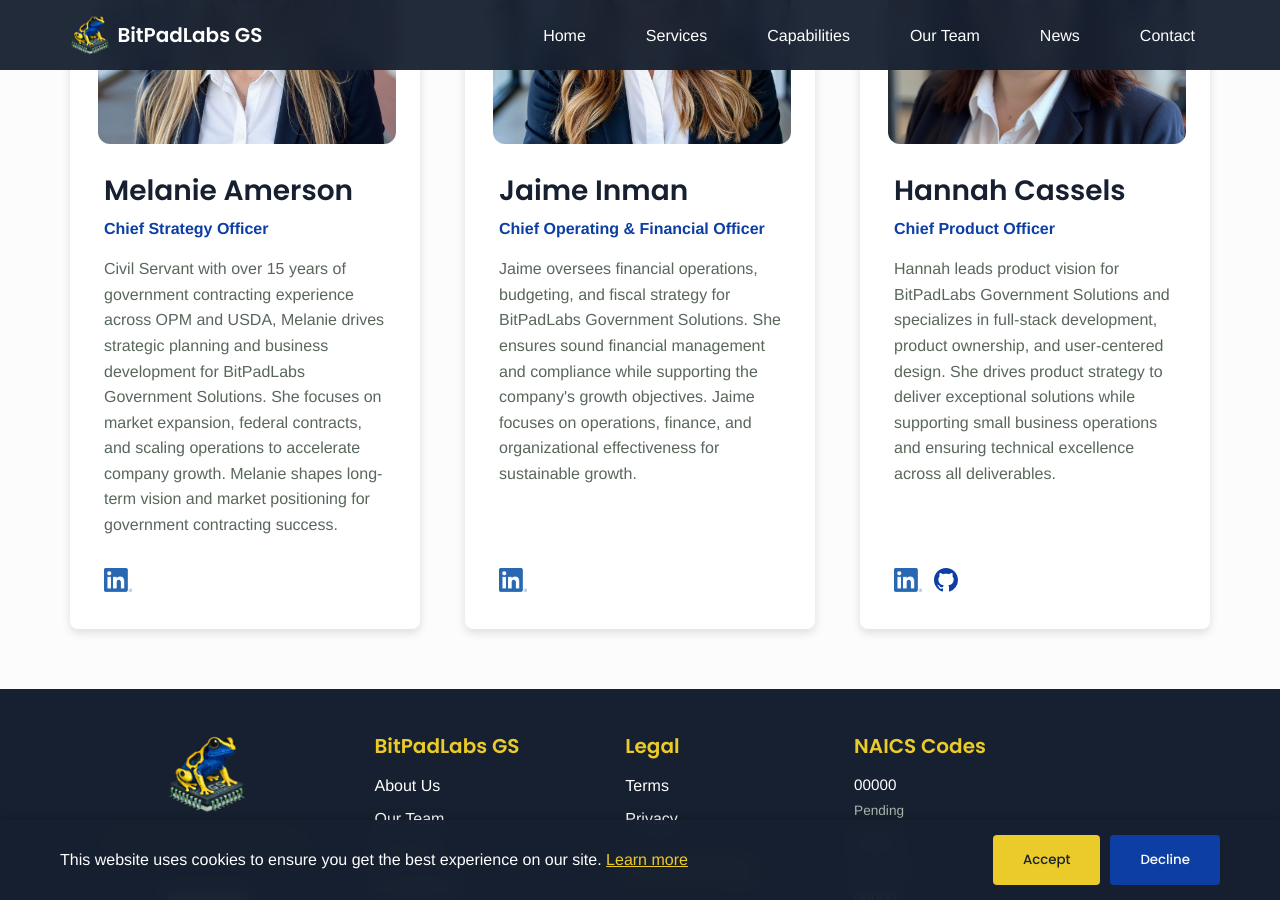
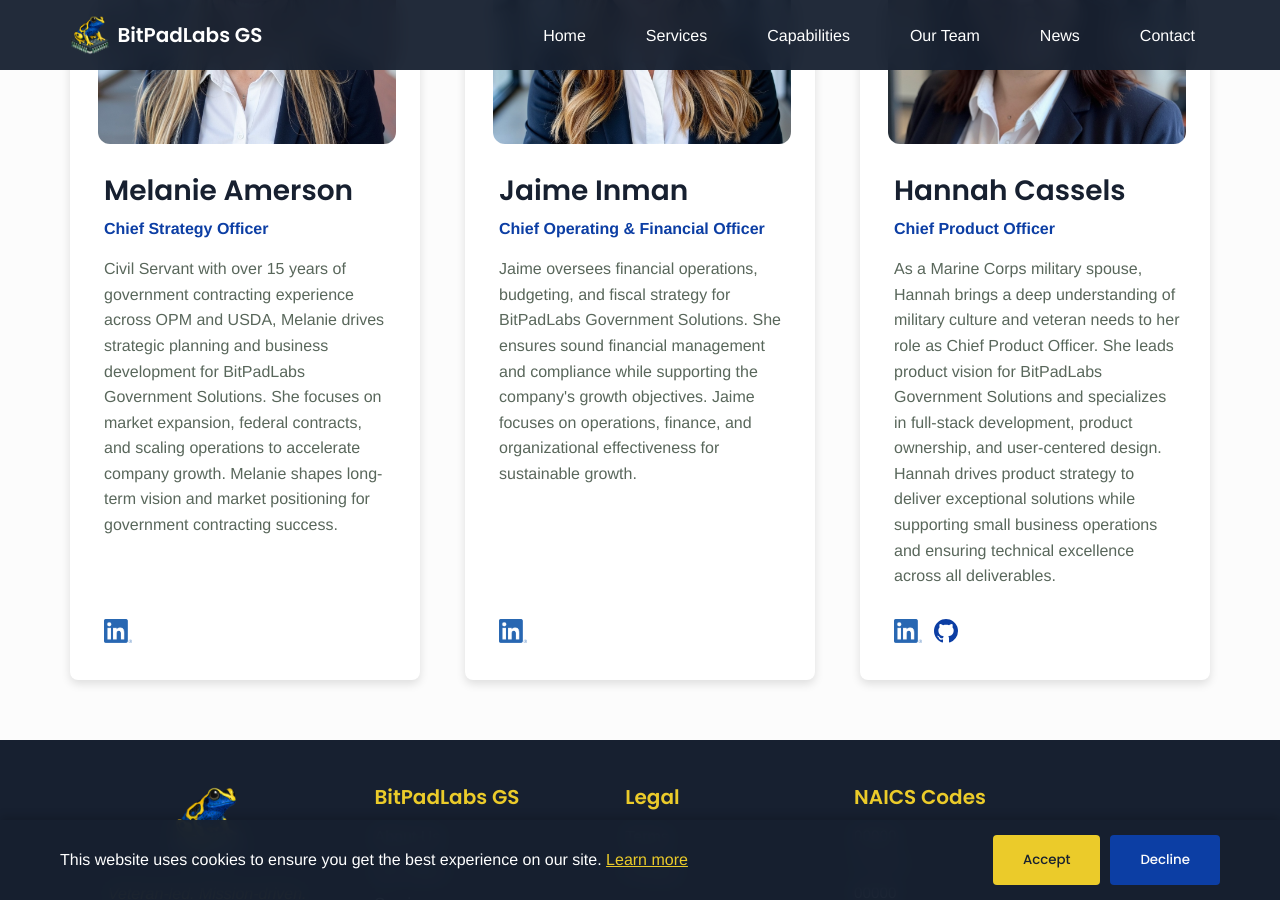
Before and after one commit to BitPadLabs/bitpadlabsgs-site, a Jekyll site: the page built from team.html, in a window 1280 px wide and 900 px high, scrolled down 1153 px. Built offline with Jekyll 4.4.1, drawn with Linux system fonts in a browser that asks for light colours; grey boxes are pictures that could not be loaded.

Commit message:
Update Hannah's bio in team data
Revised Hannah's biography to highlight her experience as a Marine Corps military spouse and her role as Chief Product Officer, providing more context about her background and expertise.

```diff
--- a/_data/team.yml
+++ b/_data/team.yml
@@ -44,7 +44,8 @@
   image: Hannah-BPLGS.jpeg
   linkedin: https://www.linkedin.com/in/hannah-cassels-105500270/
   bio: >-
-    Hannah leads product vision for BitPadLabs Government Solutions and specializes in full-stack
-    development, product ownership, and user-centered design. She drives product strategy
+    As a Marine Corps military spouse, Hannah brings a deep understanding of military culture and veteran needs to her role as Chief Product Officer.
+    She leads product vision for BitPadLabs Government Solutions and specializes in full-stack
+    development, product ownership, and user-centered design. Hannah drives product strategy
     to deliver exceptional solutions while supporting small business operations and ensuring
     technical excellence across all deliverables.
```
